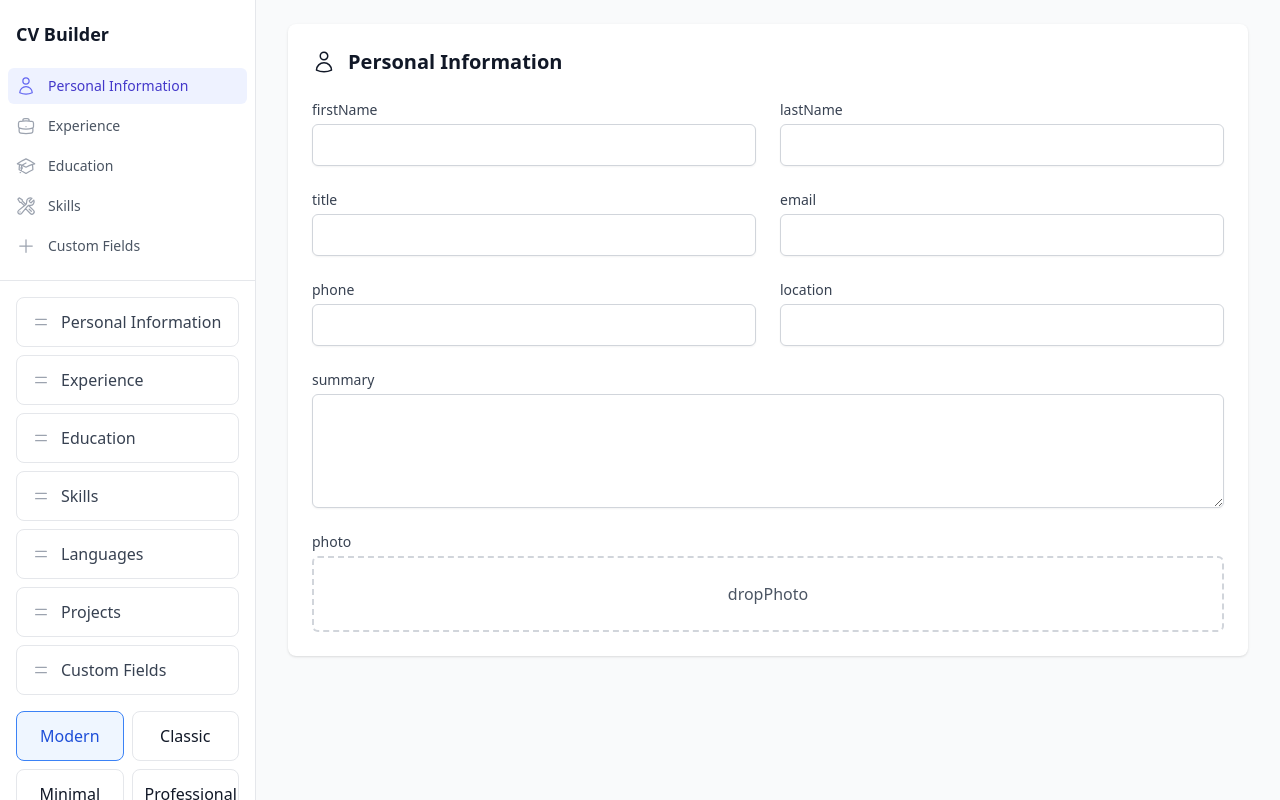
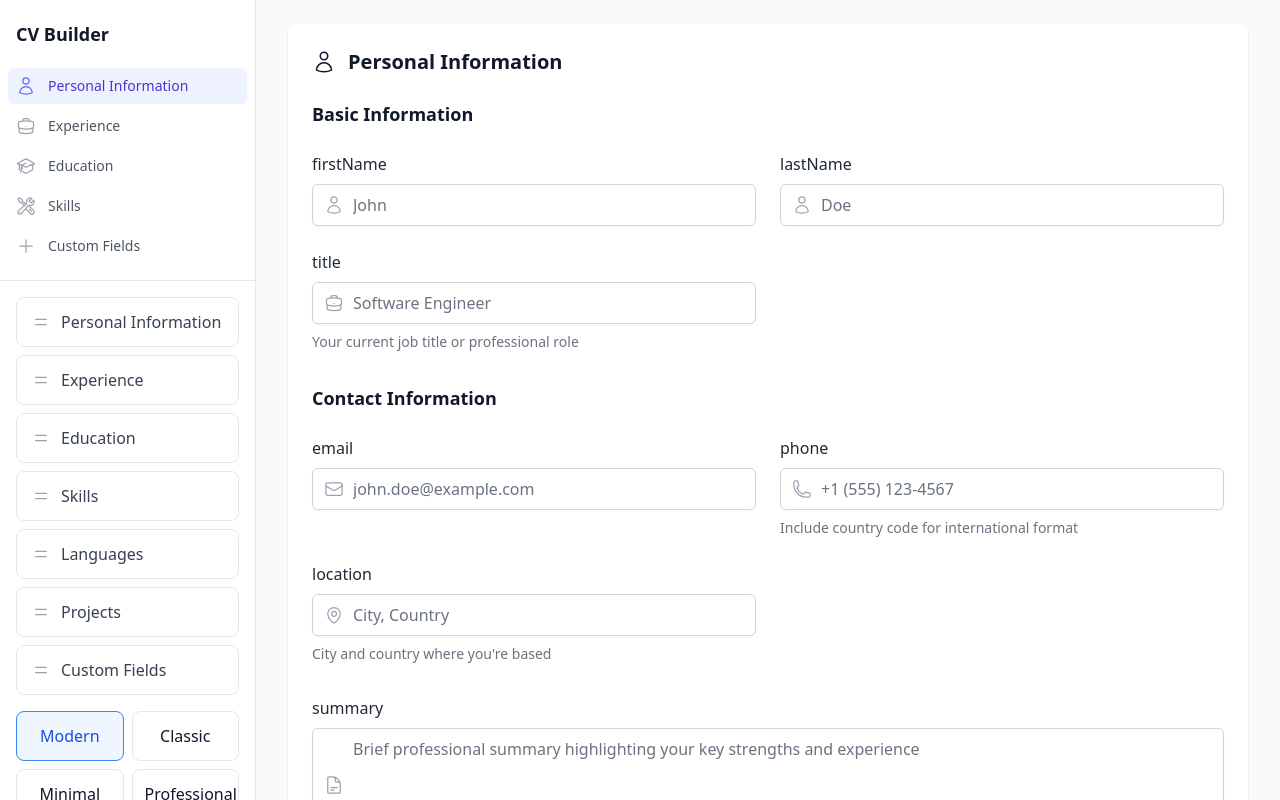
Before and after one commit to jackyroben/sb1-sha6zu, a React (Vite) app: page / in a window 1280 px wide. Shown: the top 800 px of the page. Built offline with nearby package versions, Linux system fonts and the light colour scheme; what @react-pdf/renderer would draw is missing.

Commit message:
ui improvement mobile

```diff
--- a/src/components/Editor/ExperienceForm.tsx
+++ b/src/components/Editor/ExperienceForm.tsx
@@ -1,6 +1,13 @@
 import React from 'react';
 import { useTranslation } from 'react-i18next';
 import { useCVStore } from '../../store/cvStore';
+import { FormField } from './FormField';
+import {
+  BuildingOfficeIcon,
+  BriefcaseIcon,
+  CalendarIcon,
+  DocumentTextIcon,
+} from '@heroicons/react/24/outline';
 
 export const ExperienceForm: React.FC = () => {
   const { t } = useTranslation();
@@ -23,60 +30,49 @@ export const ExperienceForm: React.FC = () => {
   };
 
   return (
-    <div className="space-y-8">
+    <div className="space-y-8 pb-24 md:pb-0">
       {workExperience.map((exp) => (
         <div key={exp.id} className="space-y-6 p-6 bg-white rounded-lg shadow-sm border border-gray-200">
           <div className="grid grid-cols-1 gap-6">
-            <div className="space-y-2">
-              <label className="block text-base font-medium text-gray-800">
-                {t('company')}
-              </label>
-              <input
-                type="text"
+            <FormField
+              label={t('company')}
               value={exp.company}
-                onChange={(e) => updateWorkExperience(exp.id, { company: e.target.value })}
-                className="mt-2 block w-full rounded-md border-gray-300 shadow-sm focus:border-blue-500 focus:ring-blue-500 text-base"
+              onChange={(value) => updateWorkExperience(exp.id, { company: value })}
+              placeholder="Company Name"
+              icon={BuildingOfficeIcon}
+              hint="Enter the name of the company"
             />
-            </div>
+
+            <FormField
+              label={t('position')}
+              value={exp.position}
+              onChange={(value) => updateWorkExperience(exp.id, { position: value })}
+              placeholder="Job Title"
+              icon={BriefcaseIcon}
+              hint="Your role or position at the company"
+            />
+
+            <div className="grid grid-cols-1 sm:grid-cols-2 gap-6">
+              <FormField
+                label={t('startDate')}
+                value={exp.startDate}
+                onChange={(value) => updateWorkExperience(exp.id, { startDate: value })}
+                type="month"
+                icon={CalendarIcon}
+                hint="When did you start?"
+              />
 
               <div className="space-y-2">
-              <label className="block text-base font-medium text-gray-800">
-                {t('position')}
-              </label>
-              <input
-                type="text"
-                value={exp.position}
-                onChange={(e) => updateWorkExperience(exp.id, { position: e.target.value })}
-                className="mt-2 block w-full rounded-md border-gray-300 shadow-sm focus:border-blue-500 focus:ring-blue-500 text-base"
+                <FormField
+                  label={t('endDate')}
+                  value={exp.endDate}
+                  onChange={(value) => updateWorkExperience(exp.id, { endDate: value })}
+                  type="month"
+                  icon={CalendarIcon}
+                  disabled={exp.current}
+                  hint="When did you leave?"
                 />
-            </div>
-
-            <div className="grid grid-cols-1 sm:grid-cols-2 gap-6">
-              <div className="space-y-2">
-                <label className="block text-base font-medium text-gray-800">
-                  {t('startDate')}
-                </label>
-                <input
-                  type="month"
-                  value={exp.startDate}
-                  onChange={(e) => updateWorkExperience(exp.id, { startDate: e.target.value })}
-                  className="mt-2 block w-full rounded-md border-gray-300 shadow-sm focus:border-blue-500 focus:ring-blue-500 text-base"
-                />
-              </div>
-
-              <div className="space-y-2">
-                <label className="block text-base font-medium text-gray-800">
-                  {t('endDate')}
-                </label>
-                <div className="flex flex-col space-y-2">
-                  <input
-                    type="month"
-                    value={exp.endDate}
-                    disabled={exp.current}
-                    onChange={(e) => updateWorkExperience(exp.id, { endDate: e.target.value })}
-                    className="block w-full rounded-md border-gray-300 shadow-sm focus:border-blue-500 focus:ring-blue-500 text-base"
-                  />
-                  <label className="flex items-center space-x-2">
+                <label className="flex items-center space-x-2 mt-2">
                   <input
                     type="checkbox"
                     checked={exp.current}
@@ -87,36 +83,36 @@ export const ExperienceForm: React.FC = () => {
                 </label>
               </div>
             </div>
-            </div>
 
-            <div className="space-y-2">
-              <label className="block text-base font-medium text-gray-800">
-                {t('description')}
-              </label>
-              <textarea
+            <FormField
+              label={t('description')}
               value={exp.description}
-                onChange={(e) => updateWorkExperience(exp.id, { description: e.target.value })}
+              onChange={(value) => updateWorkExperience(exp.id, { description: value })}
+              multiline
               rows={4}
-                className="mt-2 block w-full rounded-md border-gray-300 shadow-sm focus:border-blue-500 focus:ring-blue-500 text-base"
+              placeholder="Describe your responsibilities and achievements"
+              icon={DocumentTextIcon}
+              hint="Use bullet points or paragraphs to highlight key accomplishments"
             />
-            </div>
           </div>
 
           <button
             onClick={() => removeWorkExperience(exp.id)}
-            className="mt-4 px-4 py-2 text-red-600 hover:text-red-800 hover:bg-red-50 rounded-md transition-colors text-base"
+            className="mt-4 px-4 py-2 text-red-600 hover:text-red-800 hover:bg-red-50 rounded-md transition-colors text-base flex items-center justify-center w-full"
           >
             {t('remove')}
           </button>
         </div>
       ))}
 
+      <div className="fixed bottom-20 inset-x-0 p-4 bg-white border-t border-gray-200 md:relative md:bottom-0 md:inset-x-0 md:p-0 md:bg-transparent md:border-0">
         <button
           onClick={handleAddExperience}
-        className="w-full px-4 py-3 bg-blue-600 text-white rounded-md hover:bg-blue-700 transition-colors text-base font-medium"
+          className="w-full px-4 py-3 bg-blue-600 text-white rounded-md hover:bg-blue-700 transition-colors text-base font-medium shadow-lg md:shadow-none"
         >
           {t('addExperience')}
         </button>
       </div>
+    </div>
   );
 };
--- /dev/null
+++ b/src/components/Editor/FormField.tsx
@@ -0,0 +1,68 @@
+import React from 'react';
+import { ComponentType } from 'react';
+
+interface FormFieldProps {
+  label: string;
+  value: string;
+  onChange: (value: string) => void;
+  type?: string;
+  placeholder?: string;
+  hint?: string;
+  icon?: ComponentType<{ className?: string }>;
+  multiline?: boolean;
+  rows?: number;
+  disabled?: boolean;
+}
+
+export const FormField: React.FC<FormFieldProps> = ({
+  label,
+  value,
+  onChange,
+  type = 'text',
+  placeholder,
+  hint,
+  icon: Icon,
+  multiline = false,
+  rows = 4,
+  disabled = false,
+}) => {
+  const inputClasses = "mt-2 block w-full rounded-md border-gray-300 shadow-sm focus:border-blue-500 focus:ring-blue-500 text-base";
+  const iconClasses = "h-5 w-5 text-gray-400";
+
+  return (
+    <div className="space-y-2">
+      <label className="block text-base font-medium text-gray-800">
+        {label}
+      </label>
+      <div className="relative">
+        {Icon && (
+          <div className="absolute inset-y-0 left-0 pl-3 flex items-center pointer-events-none">
+            <Icon className={iconClasses} />
+          </div>
+        )}
+        {multiline ? (
+          <textarea
+            value={value}
+            onChange={(e) => onChange(e.target.value)}
+            rows={rows}
+            placeholder={placeholder}
+            disabled={disabled}
+            className={`${inputClasses} ${Icon ? 'pl-10' : ''}`}
+          />
+        ) : (
+          <input
+            type={type}
+            value={value}
+            onChange={(e) => onChange(e.target.value)}
+            placeholder={placeholder}
+            disabled={disabled}
+            className={`${inputClasses} ${Icon ? 'pl-10' : ''}`}
+          />
+        )}
+      </div>
+      {hint && (
+        <p className="mt-1 text-sm text-gray-500">{hint}</p>
+      )}
+    </div>
+  );
+};
--- a/src/components/Editor/PersonalInfoForm.tsx
+++ b/src/components/Editor/PersonalInfoForm.tsx
@@ -2,6 +2,16 @@ import React from 'react';
 import { useTranslation } from 'react-i18next';
 import { useDropzone } from 'react-dropzone';
 import { useCVStore } from '../../store/cvStore';
+import { FormField } from './FormField';
+import {
+  UserIcon,
+  EnvelopeIcon,
+  PhoneIcon,
+  MapPinIcon,
+  BriefcaseIcon,
+  DocumentTextIcon,
+  PhotoIcon,
+} from '@heroicons/react/24/outline';
 
 export const PersonalInfoForm: React.FC = () => {
   const { t } = useTranslation();
@@ -31,114 +41,123 @@ export const PersonalInfoForm: React.FC = () => {
   });
 
   return (
+    <div className="space-y-8">
+      {/* Basic Information */}
       <div className="space-y-6">
+        <h3 className="text-lg font-semibold text-gray-900 mb-4">Basic Information</h3>
         <div className="grid grid-cols-1 gap-6 sm:grid-cols-2">
-        <div>
-          <label className="block text-sm font-medium text-gray-700">
-            {t('firstName')}
-          </label>
-          <input
-            type="text"
+          <FormField
+            label={t('firstName')}
             value={personalInfo.firstName}
-            onChange={(e) => updatePersonalInfo({ firstName: e.target.value })}
-            className="mt-1 block w-full rounded-md border-gray-300 shadow-sm focus:border-blue-500 focus:ring-blue-500"
+            onChange={(value) => updatePersonalInfo({ firstName: value })}
+            placeholder="John"
+            icon={UserIcon}
+          />
+
+          <FormField
+            label={t('lastName')}
+            value={personalInfo.lastName}
+            onChange={(value) => updatePersonalInfo({ lastName: value })}
+            placeholder="Doe"
+            icon={UserIcon}
+          />
+
+          <FormField
+            label={t('title')}
+            value={personalInfo.title}
+            onChange={(value) => updatePersonalInfo({ title: value })}
+            placeholder="Software Engineer"
+            icon={BriefcaseIcon}
+            hint="Your current job title or professional role"
           />
         </div>
+      </div>
 
-        <div>
-          <label className="block text-sm font-medium text-gray-700">
-            {t('lastName')}
-          </label>
-          <input
-            type="text"
-            value={personalInfo.lastName}
-            onChange={(e) => updatePersonalInfo({ lastName: e.target.value })}
-            className="mt-1 block w-full rounded-md border-gray-300 shadow-sm focus:border-blue-500 focus:ring-blue-500"
+      {/* Contact Information */}
+      <div className="space-y-6">
+        <h3 className="text-lg font-semibold text-gray-900 mb-4">Contact Information</h3>
+        <div className="grid grid-cols-1 gap-6 sm:grid-cols-2">
+          <FormField
+            label={t('email')}
+            value={personalInfo.email}
+            onChange={(value) => updatePersonalInfo({ email: value })}
+            type="email"
+            placeholder="john.doe@example.com"
+            icon={EnvelopeIcon}
+          />
+
+          <FormField
+            label={t('phone')}
+            value={personalInfo.phone}
+            onChange={(value) => updatePersonalInfo({ phone: value })}
+            type="tel"
+            placeholder="+1 (555) 123-4567"
+            icon={PhoneIcon}
+            hint="Include country code for international format"
+          />
+
+          <FormField
+            label={t('location')}
+            value={personalInfo.location}
+            onChange={(value) => updatePersonalInfo({ location: value })}
+            placeholder="City, Country"
+            icon={MapPinIcon}
+            hint="City and country where you're based"
           />
         </div>
-
-        <div>
-          <label className="block text-sm font-medium text-gray-700">
-            {t('title')}
-          </label>
-          <input
-            type="text"
-            value={personalInfo.title}
-            onChange={(e) => updatePersonalInfo({ title: e.target.value })}
-            className="mt-1 block w-full rounded-md border-gray-300 shadow-sm focus:border-blue-500 focus:ring-blue-500"
-          />
       </div>
 
-        <div>
-          <label className="block text-sm font-medium text-gray-700">
-            {t('email')}
-          </label>
-          <input
-            type="email"
-            value={personalInfo.email}
-            onChange={(e) => updatePersonalInfo({ email: e.target.value })}
-            className="mt-1 block w-full rounded-md border-gray-300 shadow-sm focus:border-blue-500 focus:ring-blue-500"
+      {/* Summary */}
+      <FormField
+        label={t('summary')}
+        value={personalInfo.summary}
+        onChange={(value) => updatePersonalInfo({ summary: value })}
+        multiline
+        rows={4}
+        placeholder="Brief professional summary highlighting your key strengths and experience"
+        icon={DocumentTextIcon}
+        hint="Write a compelling summary of your professional background (recommended: 2-4 sentences)"
       />
-        </div>
 
-        <div>
-          <label className="block text-sm font-medium text-gray-700">
-            {t('phone')}
-          </label>
-          <input
-            type="tel"
-            value={personalInfo.phone}
-            onChange={(e) => updatePersonalInfo({ phone: e.target.value })}
-            className="mt-1 block w-full rounded-md border-gray-300 shadow-sm focus:border-blue-500 focus:ring-blue-500"
-          />
-        </div>
-
-        <div>
-          <label className="block text-sm font-medium text-gray-700">
-            {t('location')}
-          </label>
-          <input
-            type="text"
-            value={personalInfo.location}
-            onChange={(e) => updatePersonalInfo({ location: e.target.value })}
-            className="mt-1 block w-full rounded-md border-gray-300 shadow-sm focus:border-blue-500 focus:ring-blue-500"
-          />
-        </div>
-
-        <div className="col-span-2">
-          <label className="block text-sm font-medium text-gray-700">
-            {t('summary')}
-          </label>
-          <textarea
-            value={personalInfo.summary}
-            onChange={(e) => updatePersonalInfo({ summary: e.target.value })}
-            rows={4}
-            className="mt-1 block w-full rounded-md border-gray-300 shadow-sm focus:border-blue-500 focus:ring-blue-500"
-          />
-        </div>
-
-        <div className="col-span-2">
-          <label className="block text-sm font-medium text-gray-700">
+      {/* Photo Upload */}
+      <div className="space-y-2">
+        <label className="block text-base font-medium text-gray-800">
           {t('photo')}
         </label>
         <div
           {...getRootProps()}
-            className="mt-1 flex justify-center rounded-md border-2 border-dashed border-gray-300 px-6 pt-5 pb-6"
+          className="mt-2 flex flex-col items-center justify-center rounded-lg border-2 border-dashed border-gray-300 px-6 py-8 cursor-pointer hover:border-blue-500 transition-colors"
         >
-            <div className="space-y-1 text-center">
           <input {...getInputProps()} />
           {personalInfo.photo ? (
+            <div className="space-y-4 text-center">
               <img
                 src={personalInfo.photo}
                 alt="Profile"
-                  className="mx-auto h-32 w-32 rounded-full object-cover"
+                className="mx-auto h-32 w-32 rounded-full object-cover border-4 border-white shadow-lg"
               />
+              <p className="text-sm text-gray-500">Tap to change photo</p>
+            </div>
           ) : (
-                <div className="text-gray-600">{t('dropPhoto')}</div>
+            <div className="space-y-4 text-center">
+              <PhotoIcon className="mx-auto h-12 w-12 text-gray-400" />
+              <div>
+                <p className="text-base text-gray-600">Tap to upload profile photo</p>
+                <p className="text-sm text-gray-500 mt-1">PNG, JPG up to 10MB</p>
+              </div>
+            </div>
           )}
         </div>
       </div>
-        </div>
+
+      {/* Save Button */}
+      <div className="fixed bottom-20 inset-x-0 p-4 bg-white border-t border-gray-200 md:hidden">
+        <button
+          type="button"
+          className="w-full px-4 py-3 bg-blue-600 text-white rounded-md hover:bg-blue-700 transition-colors text-base font-medium shadow-lg"
+        >
+          Save & Continue
+        </button>
       </div>
     </div>
   );
```
Lines whose indentation alone changed are shown as unchanged.
